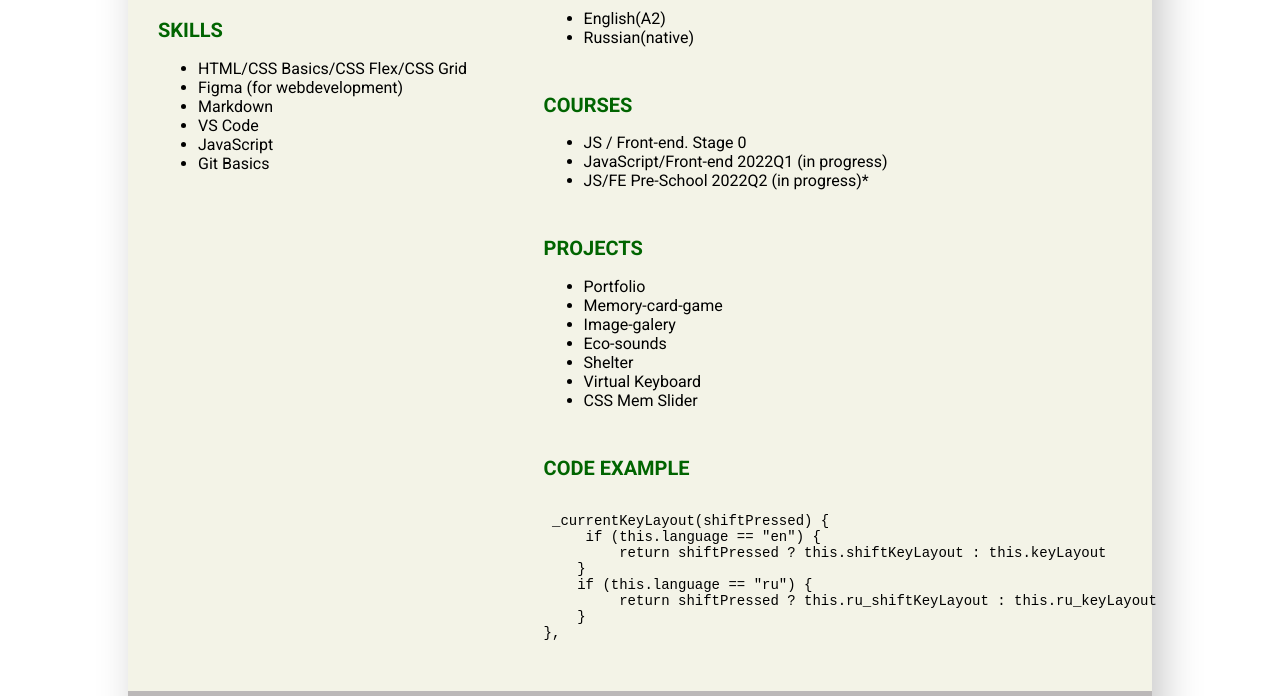
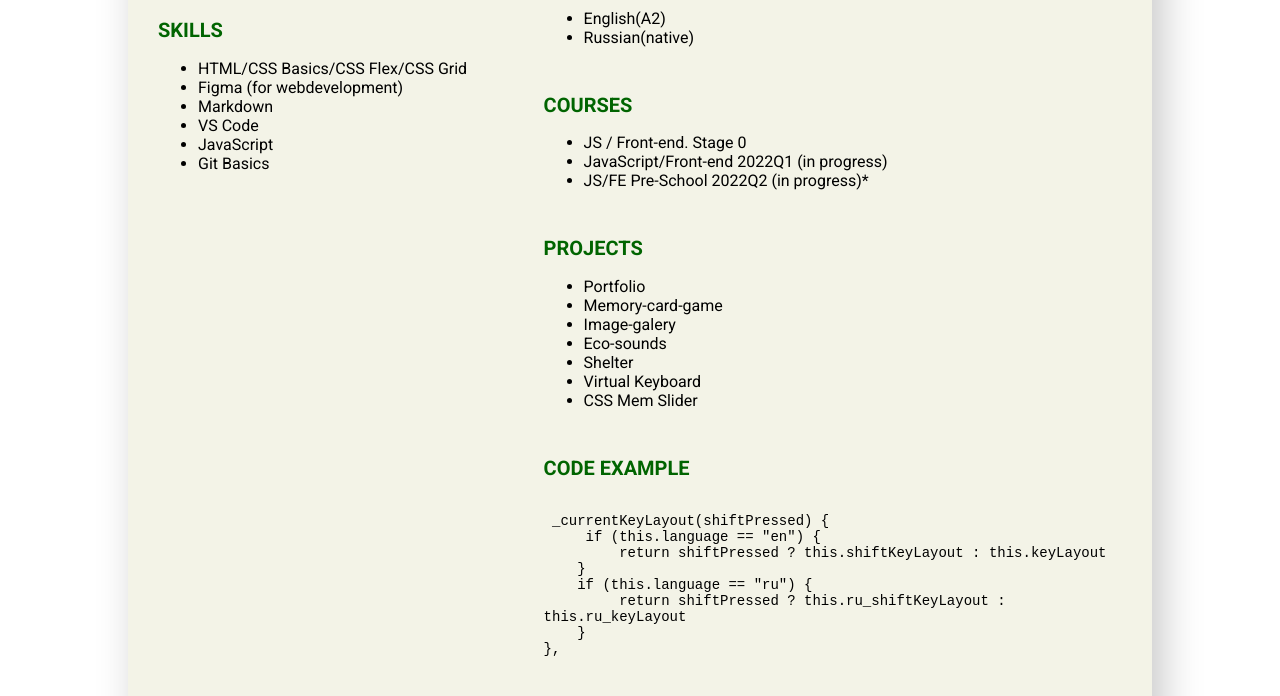
Before and after one commit to zubarevatanya/rsschool-cv, a plain HTML site: page index.html in a window 1280 px wide. Shown: the part 367-1063 px from the top of the page. Drawn offline with Linux system fonts and the light colour scheme.

Commit message:
fix: style css

```diff
--- a/style.css
+++ b/style.css
@@ -25,7 +25,7 @@ body{
 .right-column{
     width: 60%;
 }
-@media (max-width: 850px) {
+@media (max-width: 900px)  {
     .left-column, .right-column{
         width: 100%;
     }
@@ -76,4 +76,5 @@ body{
     margin: 0;
     font-size: 14px;
     font-weight: lighter;
+    white-space: pre-wrap;
 }
```
